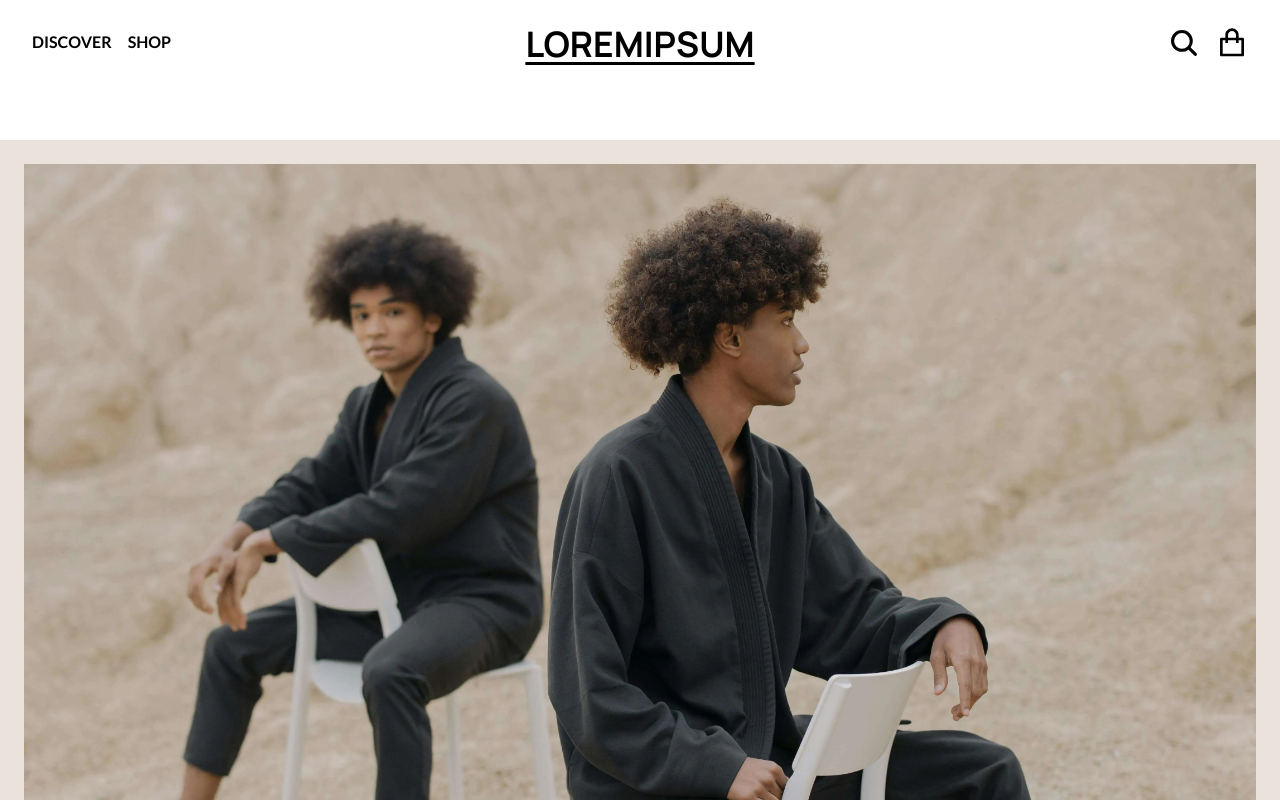
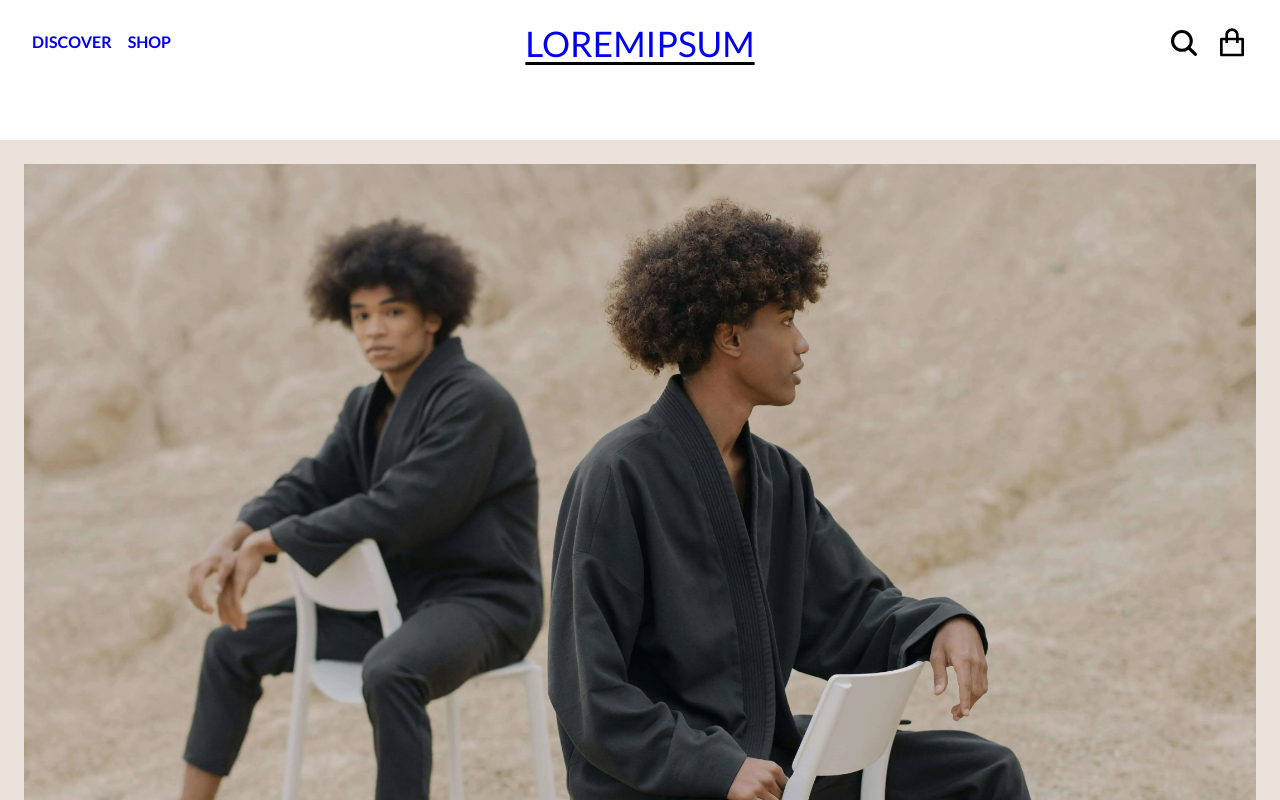
Before and after one commit to dylewskii/shopping-cart, a React (Vite) app: page / in a window 1280 px wide. Shown: the top 800 px of the page. Built offline with nearby package versions, Linux system fonts and the light colour scheme.

Commit message:
add Links to discover, shop and home

```diff
--- a/src/components/header/Header.jsx
+++ b/src/components/header/Header.jsx
@@ -1,47 +1,69 @@
+// react
 import { useState } from "react";
+import { Link } from "react-router-dom";
+import PropTypes from "prop-types";
+// css
 import styles from "./Header.module.css";
+// icons
 import { IoSearch } from "react-icons/io5";
 import { RiShoppingBagLine } from "react-icons/ri";
 
 function Header() {
+  const [selectedLink, setSelectedLink] = useState("");
+  const handleLinkClick = (link) => setSelectedLink(link);
+
   return (
     <header>
       <div className={styles.searchBox}>
         <IoSearch className={`${styles.searchIcon} ${styles.icon}`} />
       </div>
       <div className={styles.headingBox}>
-        <h1>LOREMIPSUM</h1>
+        <h1>
+          <Link to="/" onClick={() => handleLinkClick("home")}>
+            LOREMIPSUM
+          </Link>
+        </h1>
       </div>
       <div className={styles.basketBox}>
         <RiShoppingBagLine className={`${styles.basketIcon} ${styles.icon}`} />
       </div>
-      <FilterableSection />
+      <FilterableSection
+        selectedLink={selectedLink}
+        handleLinkClick={handleLinkClick}
+      />
     </header>
   );
 }
 
-function FilterableSection() {
-  const [selectedLink, setSelectedLink] = useState("");
+function FilterableSection({ selectedLink, handleLinkClick }) {
   return (
     <section className={styles.filterableSection}>
-      <a
+      <Link
+        to="/discover"
         className={`${styles.discoverLink} ${
           selectedLink === "discover" ? styles.selectedLink : ""
         }`}
-        onClick={() => setSelectedLink("discover")}
+        onClick={() => handleLinkClick("discover")}
       >
         Discover
-      </a>
-      <a
+      </Link>
+      <Link
+        to="/shop"
         className={`${styles.shopLink} ${
           selectedLink === "shop" ? styles.selectedLink : ""
         }`}
-        onClick={() => setSelectedLink("shop")}
+        onClick={() => handleLinkClick("shop")}
       >
         Shop
-      </a>
+      </Link>
     </section>
   );
 }
 
+// Prop Types
+FilterableSection.propTypes = {
+  selectedLink: PropTypes.string,
+  handleLinkClick: PropTypes.func,
+};
+
 export default Header;
```
